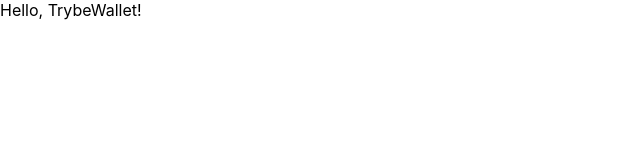
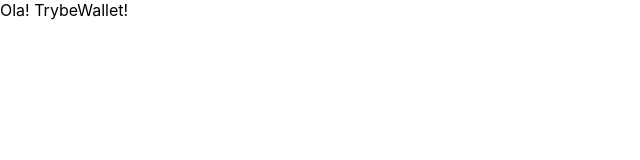
Before and after one commit to thiagosilva-tech/project-trybewallet-ts, a React (Vite) app: page / in a window 1280 px wide. Shown: the top 160 px of the page, without its empty margins (0-640 px from the left). Built offline with nearby package versions, Linux system fonts and the light colour scheme.

Commit message:
iniciando o trybewallet

```diff
--- a/src/App.tsx
+++ b/src/App.tsx
@@ -1,7 +1,7 @@
 import React from 'react';
 
 function App() {
-  return <div>Hello, TrybeWallet!</div>;
+  return <div>Ola! TrybeWallet!</div>;
 }
 
 export default App;
```
